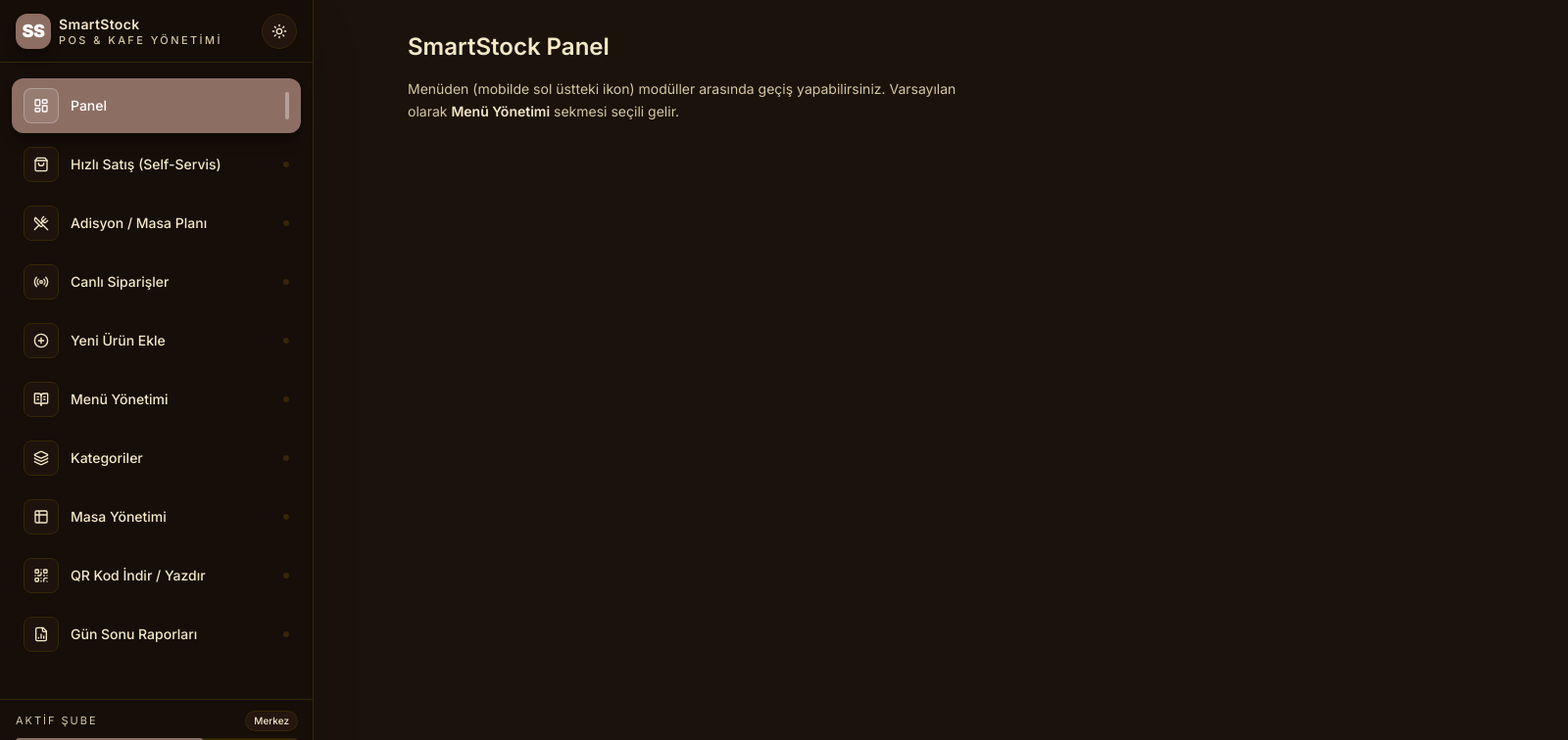
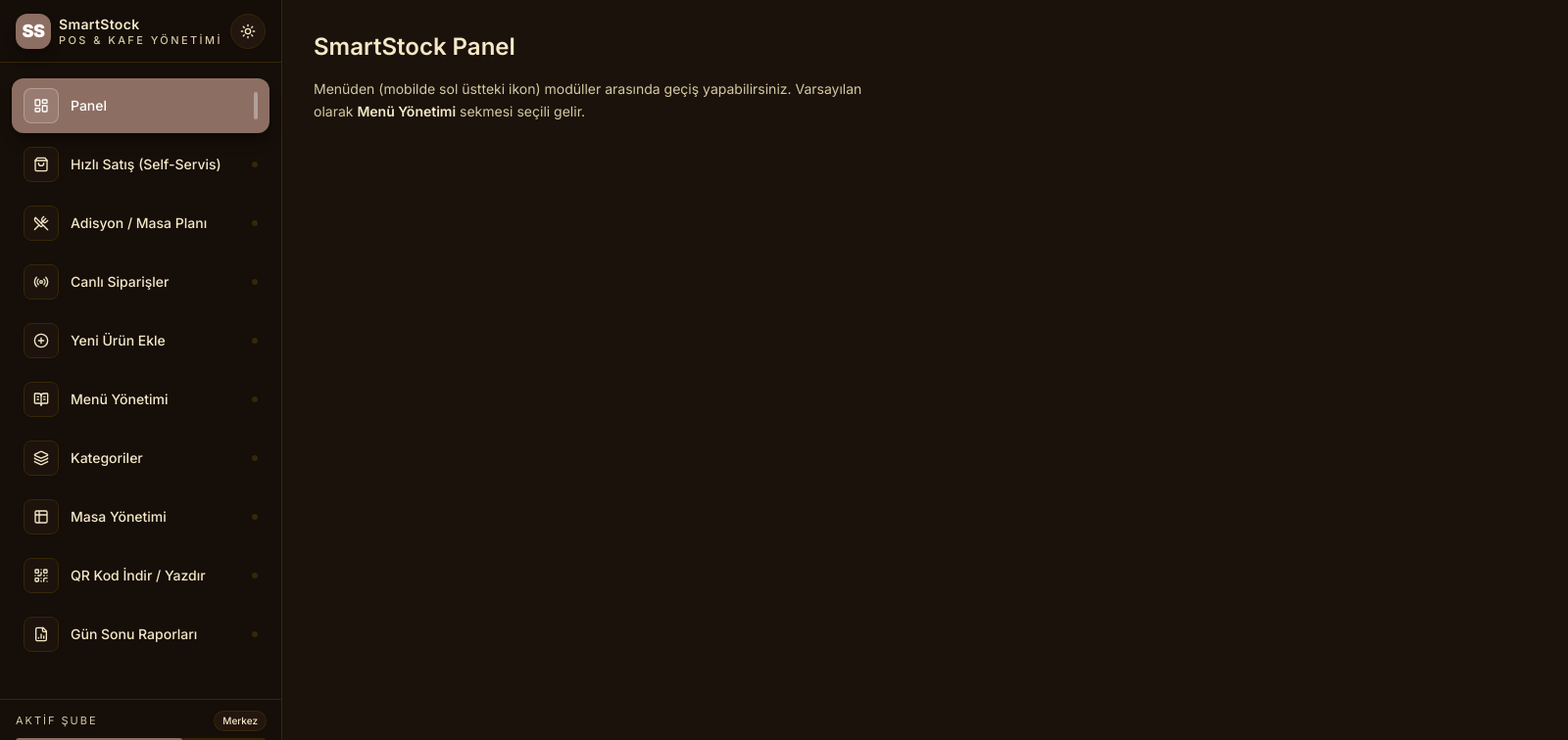
Before and after one commit to Selim2211/SmartStock, a Next.js app in the folder frontend/: page / in a window 1280 px wide. Shown: the top 756 px of the page at 98% size, 1600 px wide, since content can reach past the window. Built offline with nearby package versions, Linux system fonts and the light colour scheme.

Commit message:
Fix: Global layout yatay taÅŸma (overflow) sorunu kÃ¶kÃ¼nden Ã§Ã¶zÃ¼ldÃ¼
Made-with: Cursor

```diff
--- a/frontend/src/app/layout.tsx
+++ b/frontend/src/app/layout.tsx
@@ -18,17 +18,17 @@ export default function RootLayout({
 }) {
   return (
     <html lang="tr" suppressHydrationWarning>
-      <body
-        className={`${inter.className} min-h-screen overflow-x-hidden bg-espresso text-espresso-cream antialiased`}
-      >
+      <body className={`${inter.className} overflow-x-hidden antialiased`}>
         <ThemeProvider>
-          {/* Önce içerik: mobilde drawer/backdrop DOM’da sonra geldiği için üstte boyanır (sıkışık şerit bug’ı). */}
-          <main className="relative w-full min-w-0 min-h-screen min-h-[100dvh] bg-espresso pb-[max(1.5rem,env(safe-area-inset-bottom))] pt-14 lg:ml-80 lg:pb-8 lg:pt-0">
-            <div className="mx-auto max-w-6xl px-4 py-5 sm:px-5 sm:py-6 lg:px-8 lg:py-8">
-              {children}
-            </div>
-          </main>
-          <Sidebar />
+          {/* Root wrapper (kritik): overflow-x kapalı + main içeriği scroll etsin */}
+          <div className="flex h-screen w-full overflow-hidden bg-[#FAFAF9] dark:bg-espresso text-espresso-cream">
+            <Sidebar />
+            <main className="flex-1 flex flex-col min-w-0 overflow-y-auto overflow-x-hidden pt-14 lg:pt-0">
+              <div className="mx-auto w-full max-w-6xl px-4 py-5 sm:px-5 sm:py-6 lg:px-8 lg:py-8">
+                {children}
+              </div>
+            </main>
+          </div>
         </ThemeProvider>
       </body>
     </html>
--- a/frontend/src/components/Sidebar.tsx
+++ b/frontend/src/components/Sidebar.tsx
@@ -133,39 +133,8 @@ export function Sidebar() {
 
   const mutedText = isLight ? "text-espresso/70" : "text-espresso-muted";
 
-  return (
+  const SidebarInner = ({ showMobileClose }: { showMobileClose: boolean }) => (
     <>
-      {/* Mobil: menü aç */}
-      <button
-        type="button"
-        onClick={() => setMobileOpen(true)}
-        className={`fixed left-3 top-[max(0.75rem,env(safe-area-inset-top))] z-[120] flex h-11 w-11 touch-manipulation items-center justify-center rounded-xl border shadow-md transition active:scale-[0.98] lg:hidden ${
-          isLight
-            ? "border-espresso-border bg-white/95 text-espresso shadow-black/10"
-            : "border-espresso-border bg-espresso-surface text-espresso-cream shadow-black/30"
-        }`}
-        aria-expanded={mobileOpen}
-        aria-controls="app-sidebar"
-        aria-label="Menüyü aç"
-      >
-        <Menu className="h-5 w-5" />
-      </button>
-
-      {/* Mobil: arka plan */}
-      {mobileOpen && (
-        <button
-          type="button"
-          className="fixed inset-0 z-[100] cursor-default bg-black/60 backdrop-blur-sm lg:hidden"
-          aria-label="Menüyü kapat"
-          onClick={() => setMobileOpen(false)}
-        />
-      )}
-
-      <aside
-        id="app-sidebar"
-        data-mobile-open={mobileOpen ? "true" : "false"}
-        className={`fixed inset-y-0 left-0 z-[110] flex h-full w-[min(20rem,100vw)] max-w-[100vw] flex-col border-r shadow-2xl sm:w-80 ${shell}`}
-      >
       <div
         className={`flex h-16 shrink-0 items-center justify-between gap-2 border-b px-4 backdrop-blur ${headerBar}`}
       >
@@ -210,6 +179,7 @@ export function Sidebar() {
               <span className="inline-block h-4 w-4" aria-hidden />
             )}
           </button>
+          {showMobileClose && (
             <button
               type="button"
               className="flex h-9 w-9 touch-manipulation items-center justify-center rounded-full border border-transparent text-espresso-muted transition hover:bg-black/10 dark:hover:bg-white/10 lg:hidden"
@@ -218,6 +188,7 @@ export function Sidebar() {
             >
               <X className="h-5 w-5" />
             </button>
+          )}
         </div>
       </div>
 
@@ -237,9 +208,7 @@ export function Sidebar() {
               className={[
                 "group flex min-h-[48px] touch-manipulation items-center gap-3 rounded-xl px-3 py-2.5 text-sm font-medium transition-all active:scale-[0.99]",
                 "focus-visible:outline-none focus-visible:ring-2 focus-visible:ring-espresso-latte focus-visible:ring-offset-2",
-                  isLight
-                    ? "focus-visible:ring-offset-[#EDE4D3]"
-                    : "focus-visible:ring-offset-espresso-sidebar",
+                isLight ? "focus-visible:ring-offset-[#EDE4D3]" : "focus-visible:ring-offset-espresso-sidebar",
                 isActive
                   ? "bg-espresso-latte text-white shadow-lg shadow-black/25 hover:bg-espresso-latte-dark"
                   : isLight
@@ -292,9 +261,7 @@ export function Sidebar() {
           isLight ? "border-espresso-border" : "border-espresso-border"
         }`}
       >
-          <div
-            className={`flex items-center justify-between text-[11px] ${mutedText}`}
-          >
+        <div className={`flex items-center justify-between text-[11px] ${mutedText}`}>
           <span className="uppercase tracking-[0.18em]">Aktif Şube</span>
           <span
             className={`rounded-full px-2 py-0.5 text-[10px] font-medium shadow-sm ${
@@ -315,13 +282,58 @@ export function Sidebar() {
         </div>
         <p className={`text-[11px] ${mutedText}`}>
           Bugünkü işlemler stabil. Satış yoğunluğu:{" "}
-            <span
-              className={`font-semibold ${isLight ? "text-espresso" : "text-espresso-cream"}`}
-            >
+          <span className={`font-semibold ${isLight ? "text-espresso" : "text-espresso-cream"}`}>
             %67
           </span>
         </p>
       </div>
+    </>
+  );
+
+  return (
+    <>
+      {/* Mobil: menü aç */}
+      <button
+        type="button"
+        onClick={() => setMobileOpen(true)}
+        className={`fixed left-3 top-[max(0.75rem,env(safe-area-inset-top))] z-[120] flex h-11 w-11 touch-manipulation items-center justify-center rounded-xl border shadow-md transition active:scale-[0.98] lg:hidden ${
+          isLight
+            ? "border-espresso-border bg-white/95 text-espresso shadow-black/10"
+            : "border-espresso-border bg-espresso-surface text-espresso-cream shadow-black/30"
+        }`}
+        aria-expanded={mobileOpen}
+        aria-controls="app-sidebar"
+        aria-label="Menüyü aç"
+      >
+        <Menu className="h-5 w-5" />
+      </button>
+
+      {/* Mobil: arka plan */}
+      {mobileOpen && (
+        <button
+          type="button"
+          className="fixed inset-0 z-[100] cursor-default bg-black/60 backdrop-blur-sm lg:hidden"
+          aria-label="Menüyü kapat"
+          onClick={() => setMobileOpen(false)}
+        />
+      )}
+
+      {/* Desktop: flex akışında sabit sidebar */}
+      <aside
+        className={`hidden lg:flex h-screen w-72 flex-shrink-0 flex-col border-r ${shell}`}
+      >
+        <SidebarInner showMobileClose={false} />
+      </aside>
+
+      {/* Mobil drawer: overlay olarak */}
+      <aside
+        id="app-sidebar"
+        data-mobile-open={mobileOpen ? "true" : "false"}
+        className={`fixed inset-y-0 left-0 z-[110] flex h-full w-full max-w-[18rem] flex-col border-r shadow-2xl transition-transform duration-300 ease-out ${
+          mobileOpen ? "translate-x-0" : "-translate-x-full"
+        } lg:hidden ${shell}`}
+      >
+        <SidebarInner showMobileClose={true} />
       </aside>
     </>
   );
```
Lines whose indentation alone changed are shown as unchanged.
